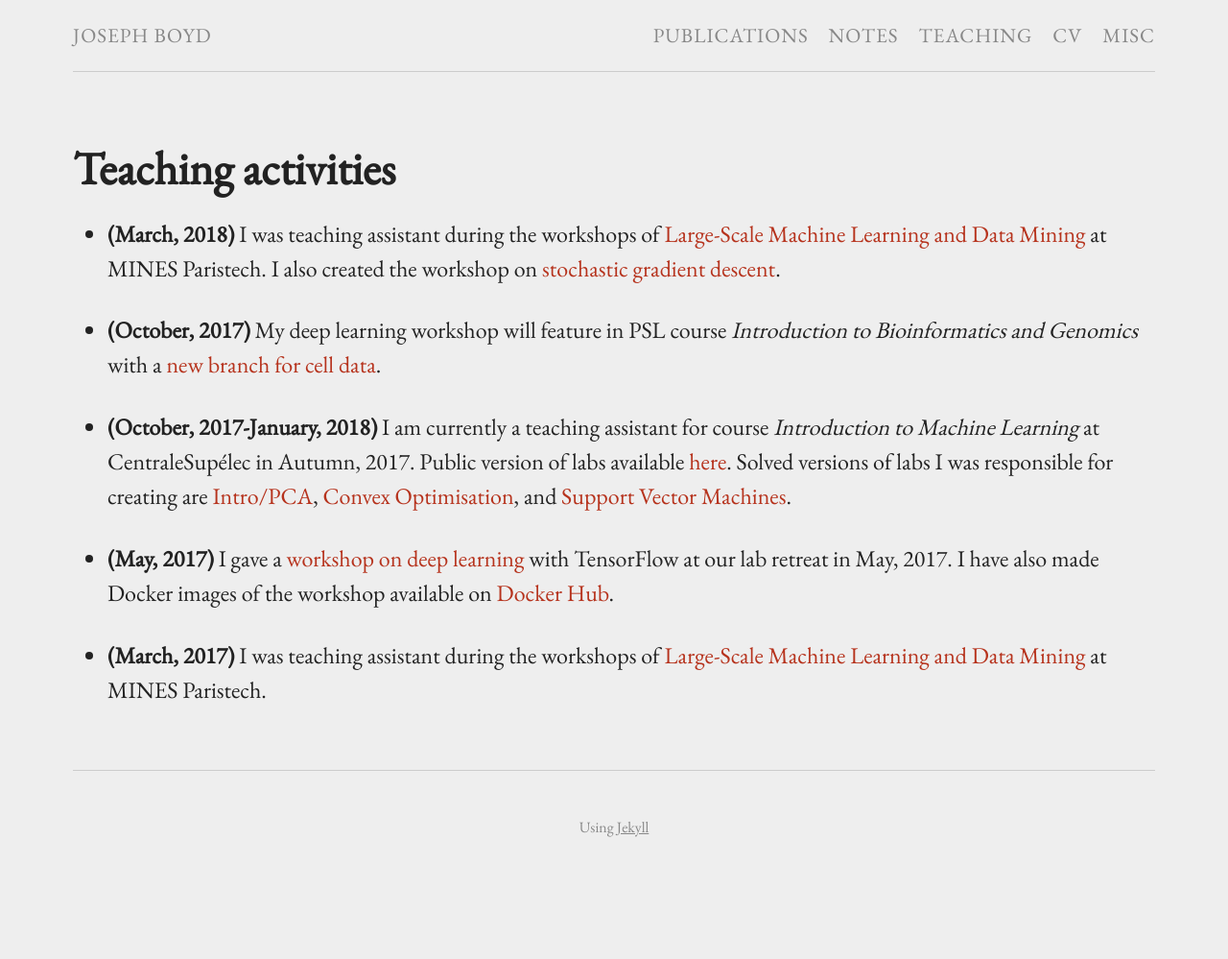
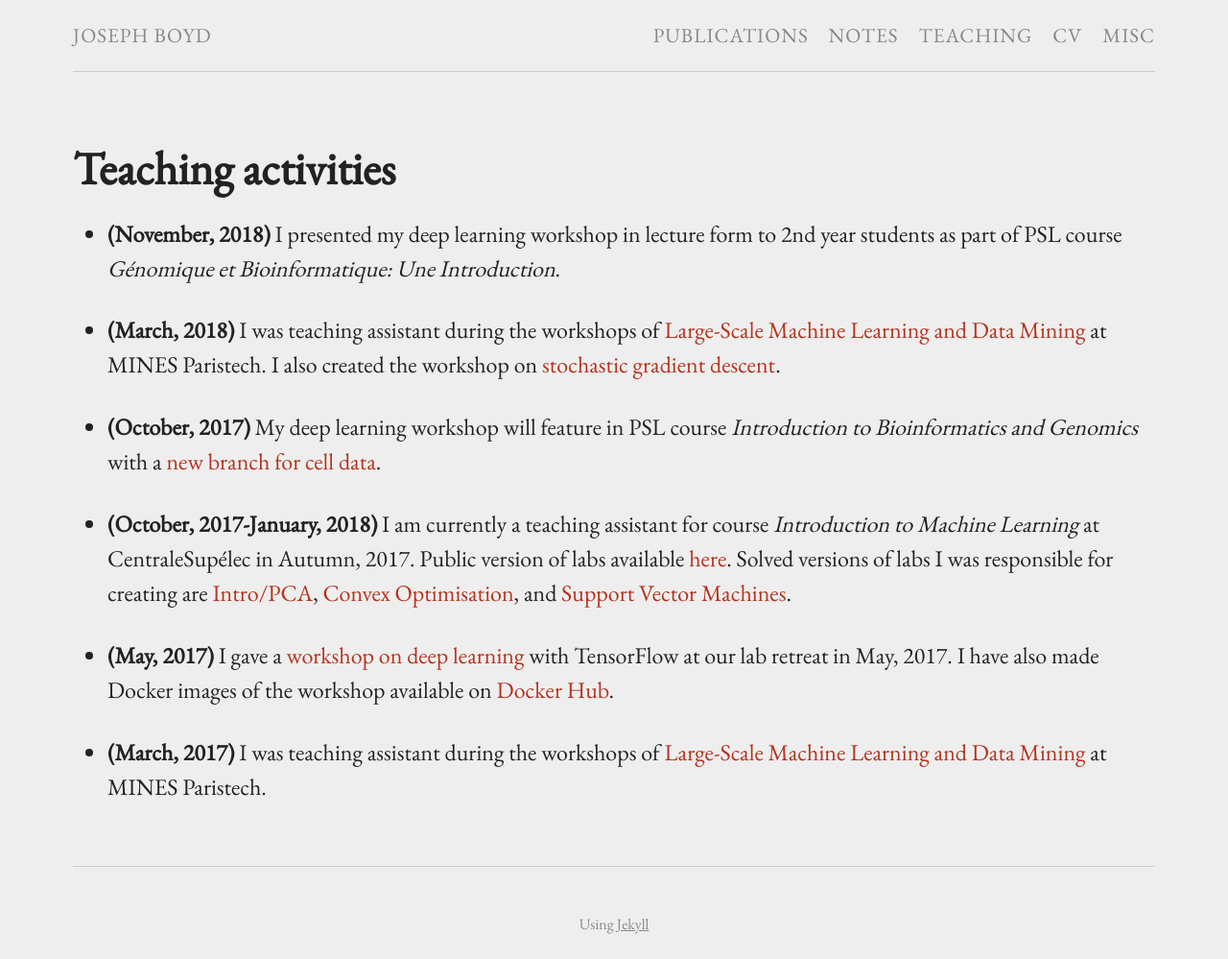
Before and after one commit to jcboyd/jcboyd.github.io, a Jekyll site: the page built from teaching.md, in a window 1280 px wide. Shown: the whole page at 96% size. Built offline with Jekyll 4.4.1, drawn with Linux system fonts in a browser that asks for light colours; before the commit the page ends 900 px from its top, so only the background shows below that.

Commit message:
turned off tensorflow.js (for now)

```diff
--- a/_layouts/default.html
+++ b/_layouts/default.html
@@ -3,7 +3,8 @@
 
   {% include head.html %}
 
-  <body onload="start()">
+  <!-- <body onload="start()"> -->
+  <body>
   <div class="page">
     {% include header.html %}
 
--- a/teaching.md
+++ b/teaching.md
@@ -3,6 +3,8 @@
 permalink: /teaching/
 title: Teaching activities
 ---
+
+* **(November, 2018)** I presented my deep learning workshop in lecture form to 2nd year students as part of PSL course *Génomique et Bioinformatique: Une Introduction*.
 
 * **(March, 2018)** I was teaching assistant during the workshops of [Large-Scale Machine Learning and Data Mining](http://members.cbio.mines-paristech.fr/~jvert/svn/lsml/lsml18/) at MINES Paristech. I also created the workshop on [stochastic gradient descent](https://jcboyd.github.io/assets/lsml2018/stochastic_gradient_descent.html).
 
```
